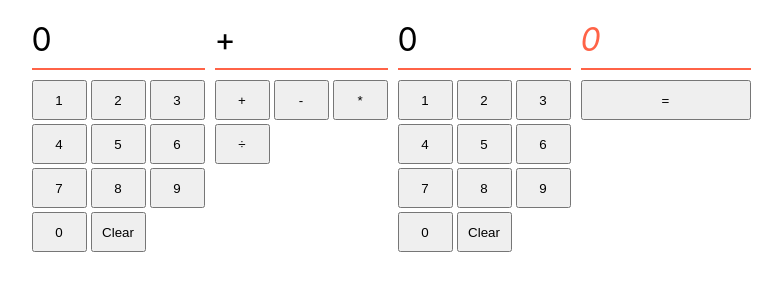
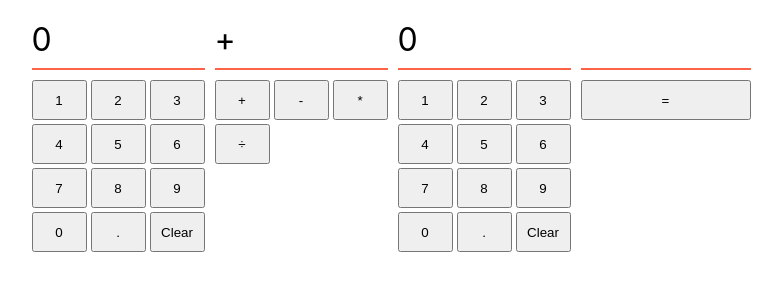
Before and after one commit to boolean-uk/react-state-calculator, a React (Vite) app: page / in a window 1280 px wide. Shown: the top 300 px of the page, without its empty margins (249-1031 px from the left). Built offline with nearby package versions, Linux system fonts and the light colour scheme.

Commit message:
Finished core, ext 1, ext 2

```diff
--- a/src/App.jsx
+++ b/src/App.jsx
@@ -1,56 +1,135 @@
+import { useState } from "react"
 import "./App.css"
 
+
+const buttonLabels = [
+  '1', '2', '3', '4', '5', '6', '7', '8', '9', '0', '.', 'Clear'
+]
+
+const signButtonLabels = [
+  '+', '-', '*', '÷'
+]
+
 function App() {
+  let [firstDec, setFirstDec] = useState(false)
+  let [firstDecimal, setFirstDecimal] = useState(1)
+
+  let [secondDec, setSecondDec] = useState(false)
+  let [secondDecimal, setSecondDecimal] = useState(1)
+
+
+  const [first, setFirst] = useState(0)
+  const [sign, setSign] = useState('+')
+  const [second, setSecond] = useState(0)
+  const [result, setResult] = useState()
+
+  function addFirstNum(inp) {
+    if (inp === "Clear") {
+      setFirstDec(false)
+      setFirstDecimal(1)
+      setFirst(0)
+    }
+    else if (inp === ".") {
+      setFirstDec(true)
+    }
+    else {
+      let num = parseInt(inp)
+      if (!firstDec) {
+        setFirst(first*10+num)
+      }
+      else {
+        let d = parseFloat((num/(10**firstDecimal)).toFixed(firstDecimal))
+        setFirst(first+d)
+        setFirstDecimal(firstDecimal+1)
+      }
+    }
+  }
+
+  function addSecondNum(inp) {
+    if (inp === "Clear") {
+      setSecondDec(false)
+      setSecondDecimal(1)
+      setSecond(0)
+    }
+    else if (inp === ".") {
+      setSecondDec(true)
+    }
+    else {
+      let num = parseInt(inp)
+      if (!secondDec) {
+        setSecond(second*10+num)
+      }
+      else {
+        let d = parseFloat((num/(10**secondDecimal)).toFixed(secondDecimal))
+        setSecond(second+d)
+        setSecondDecimal(secondDecimal+1)
+      }
+    }
+  }
+
+  function calculate() {
+    let result = 0
+    switch (sign){
+      case '+':
+        result = first+second
+        break
+
+      case '-':
+        result = first-second
+        break
+
+      case '*':
+        result = first*second
+        break
+
+      case '÷':
+        result = first/second
+        break
+    }
+    let r = 0
+    if (secondDecimal>firstDecimal){
+      r = secondDecimal - 1
+    }
+    else {
+      r = firstDecimal -1
+    }
+    setResult(result.toFixed(r))
+
+  }
+
 
   return (
     <div className="calculator">
       <div className="panel">
-        <p>0</p>
+        <p>{first}</p>
         <div className="numbers">
-          <button>1</button>
-          <button>2</button>
-          <button>3</button>
-          <button>4</button>
-          <button>5</button>
-          <button>6</button>
-          <button>7</button>
-          <button>8</button>
-          <button>9</button>
-          <button>0</button>
-          <button>Clear</button>
+          {buttonLabels.map(btn =>
+            <button onClick={() => addFirstNum(btn)}> {btn} </button>
+          )}
         </div>
       </div>
 
       <div className="panel">
-        <p>+</p>
+        <p>{sign}</p>
         <div className="numbers">
-          <button>+</button>
-          <button>-</button>
-          <button>*</button>
-          <button>÷</button>
+          {signButtonLabels.map(btn =>
+            <button onClick={() => setSign(btn)}> {btn} </button>
+          )}
         </div>
       </div>
 
       <div className="panel">
-        <p>0</p>
+        <p>{second}</p>
         <div className="numbers">
-          <button>1</button>
-          <button>2</button>
-          <button>3</button>
-          <button>4</button>
-          <button>5</button>
-          <button>6</button>
-          <button>7</button>
-          <button>8</button>
-          <button>9</button>
-          <button>0</button>
-          <button>Clear</button>
+        {buttonLabels.map(btn =>
+            <button onClick={() => addSecondNum(btn)}> {btn} </button>
+          )}
         </div>
       </div>
       <div className="panel answer">
-        <p>0</p>
+        <p>{result}</p>
         <div>
-          <button>=</button>
+          <button onClick={calculate}>=</button>
         </div>
       </div>
     </div>
```
Also changed, not shown: 1 other file (tests, documents, lock files or other folders).
